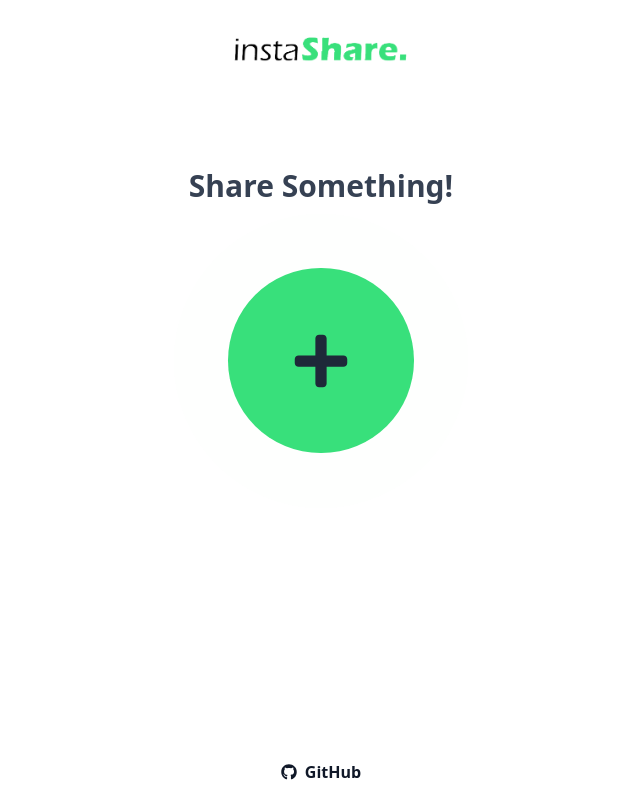
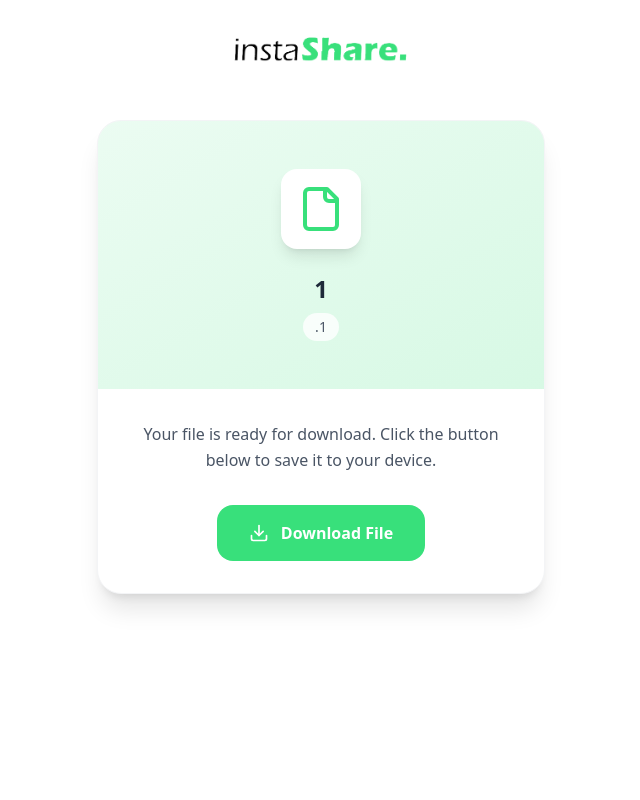
Before and after one commit to Kanchana-Kaushal/instashare-frontend, a React (Vite) app: page /download/1 in a window 1280 px wide. Shown: the whole page, without its empty margins (319-959 px from the left). Built offline with nearby package versions, Linux system fonts and the light colour scheme.

Commit message:
Download page created

```diff
--- a/src/App.tsx
+++ b/src/App.tsx
@@ -3,6 +3,7 @@ import Home from "./pages/Home";
 import MediaUploadPage from "./pages/MediaUpload";
 import { Toaster } from "react-hot-toast";
 import DisplayQRPage from "./pages/DisplayQR";
+import DownloadPage from "./pages/DownloadPage";
 
 function App() {
     return (
@@ -12,6 +13,7 @@ function App() {
                 <Route path="/home" element={<Home />} />
                 <Route path="/upload-media" element={<MediaUploadPage />} />
                 <Route path="/display-qr" element={<DisplayQRPage />} />
+                <Route path="/download/:filename" element={<DownloadPage />} />
                 <Route path="/*" element={<Home />} />
             </Routes>
         </>
--- a/src/pages/DisplayQR.tsx
+++ b/src/pages/DisplayQR.tsx
@@ -17,15 +17,37 @@ function DisplayQRPage() {
     const navigate = useNavigate();
     const url = location.state?.url;
 
+    if (!url) {
+        navigate("/home");
+    }
+
+    const displayURL = `${import.meta.env.VITE_FRONTEND_URL}/download/${
+        url.split("/public/instaShare/")[1]
+    }`;
+
     const {
         register,
         handleSubmit,
         formState: { errors },
     } = useForm<FormValues>();
 
-    const onSubmit = (data: FormValues) => {
-        console.log("Send to email:", data.email);
-        // Here you can call your backend/email API
+    const onSubmit = async (data: FormValues) => {
+        const toastId = toast.loading("Sending....");
+
+        try {
+            await axios.post(
+                `${import.meta.env.VITE_BACKEND_URL}/api/files/send-email`,
+                {
+                    url: displayURL,
+                    email: data.email,
+                }
+            );
+
+            toast.success("Email sent succesfully", { id: toastId });
+        } catch (err) {
+            console.log(err);
+            toast.error("Something went wrong", { id: toastId });
+        }
     };
 
     const handleStopSharing = async () => {
@@ -62,7 +84,7 @@ function DisplayQRPage() {
             />
 
             <QRCodeCanvas
-                value={url}
+                value={displayURL}
                 size={250}
                 className="mx-auto mt-12"
                 ref={canvasRef}
--- /dev/null
+++ b/src/pages/DownloadPage.tsx
@@ -0,0 +1,117 @@
+import { useNavigate, useParams } from "react-router";
+import {
+    Download,
+    FileText,
+    Image,
+    Video,
+    Music,
+    Archive,
+    File,
+} from "lucide-react";
+
+import axios from "axios";
+
+function DownloadPage() {
+    const supabaseTemplate =
+        "https://iirjvushthsmvunzcfoh.supabase.co/storage/v1/object/public/instaShare/";
+
+    const { filename } = useParams<{ filename: string }>();
+    const supabaseURL = supabaseTemplate + filename;
+
+    const navigate = useNavigate();
+
+    if (!filename) {
+        navigate("/home");
+        return;
+    }
+
+    // Get file extension and type
+    const getFileExtension = (filename: string) => {
+        return filename.split(".").pop()?.toLowerCase() || "";
+    };
+
+    const getFileIcon = (extension: string) => {
+        const imageTypes = ["jpg", "jpeg", "png", "gif", "webp", "svg"];
+        const videoTypes = ["mp4", "avi", "mkv", "mov", "wmv"];
+        const audioTypes = ["mp3", "wav", "flac", "aac"];
+        const archiveTypes = ["zip", "rar", "7z", "tar", "gz"];
+        const documentTypes = ["pdf", "doc", "docx", "txt", "rtf"];
+
+        if (imageTypes.includes(extension)) return Image;
+        if (videoTypes.includes(extension)) return Video;
+        if (audioTypes.includes(extension)) return Music;
+        if (archiveTypes.includes(extension)) return Archive;
+        if (documentTypes.includes(extension)) return FileText;
+        return File;
+    };
+
+    const extension = getFileExtension(filename);
+    const FileIcon = getFileIcon(extension);
+
+    const HandleDownload = async () => {
+        try {
+            await axios.post(
+                `${import.meta.env.VITE_BACKEND_URL}/api/files/clearup`,
+                {
+                    url: supabaseURL,
+                }
+            );
+        } catch (err) {
+            console.log(err);
+        }
+    };
+
+    return (
+        <main className="w-9/10 max-w-2xl mx-auto text-center min-h-screen py-8">
+            <div className="mb-12">
+                <img
+                    src="/logo.png"
+                    alt="insta share logo"
+                    className="w-45 mx-auto cursor-pointer"
+                    onClick={() => navigate("/home")}
+                />
+            </div>
+
+            {/* Main Card */}
+            <div className="bg-white rounded-3xl shadow-xl border border-gray-100 overflow-hidden mb-8 max-w-md mx-auto">
+                {/* Header Section */}
+                <div className="bg-gradient-to-br from-custom-accent/10 to-custom-accent/20 px-8 py-12">
+                    <div className="flex flex-col items-center">
+                        <div className="bg-white rounded-2xl p-4 shadow-lg mb-6">
+                            <FileIcon className="w-12 h-12 text-custom-accent" />
+                        </div>
+                        <h1 className="text-2xl font-bold text-gray-800 mb-2 break-all">
+                            {filename.replace(`.${extension}`, "")}
+                        </h1>
+                        <div className="flex items-center gap-4 text-sm text-gray-600">
+                            <span className="bg-white/80 px-3 py-1 rounded-full font-medium">
+                                .{extension.toUpperCase()}
+                            </span>
+                        </div>
+                    </div>
+                </div>
+
+                {/* Content Section */}
+                <div className="px-8 py-8">
+                    <p className="text-gray-600 mb-8 leading-relaxed">
+                        Your file is ready for download. Click the button below
+                        to save it to your device.
+                    </p>
+
+                    {/* Download Button */}
+                    <a
+                        href={supabaseURL}
+                        download={filename}
+                        onClick={HandleDownload}
+                        className="inline-flex items-center gap-3 bg-custom-accent text-white px-8 py-4 rounded-2xl font-bold hover:bg-custom-accent/90 transform  transition-all duration-200 "
+                    >
+                        <Download className="w-5 h-5" />
+                        Download File
+                    </a>
+                </div>
+            </div>
+        </main>
+    );
+}
+
+export default DownloadPage;
```
Also changed, not shown: 1 other file (tests, documents, lock files or other folders).
